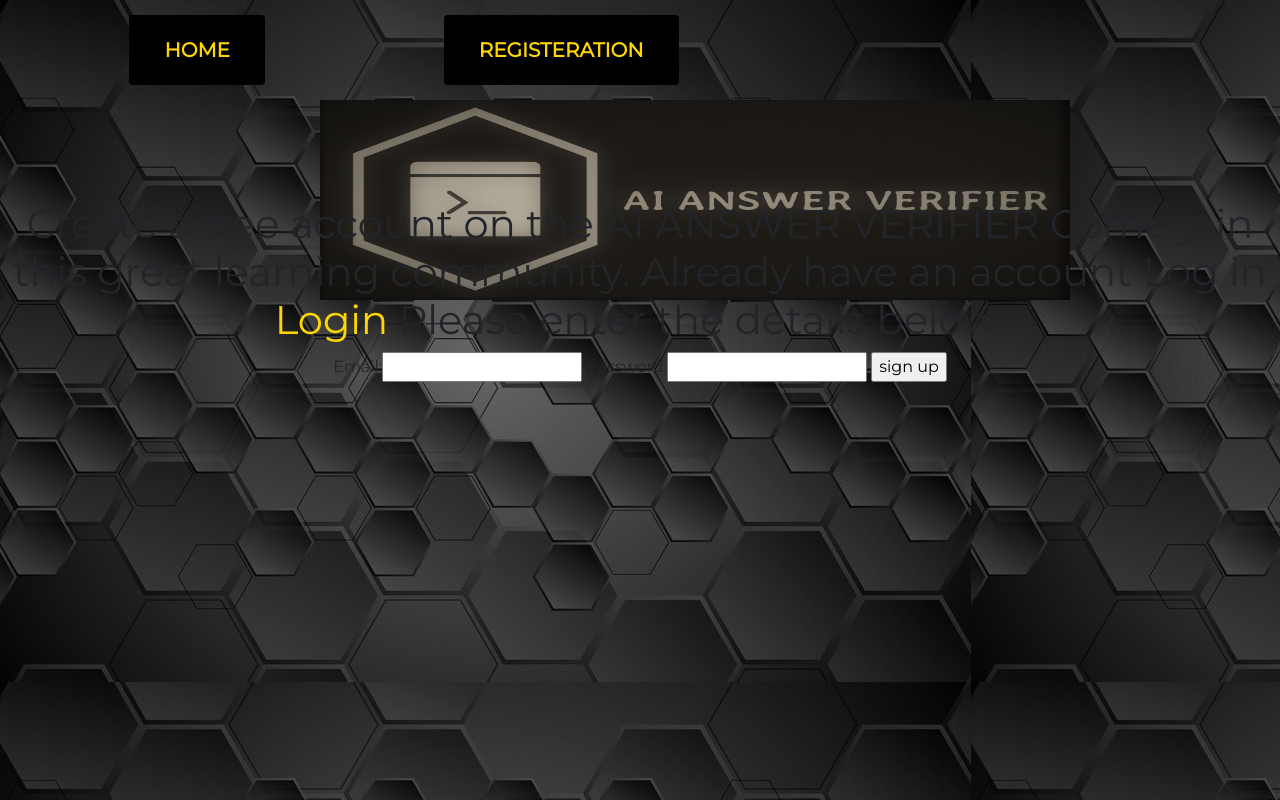
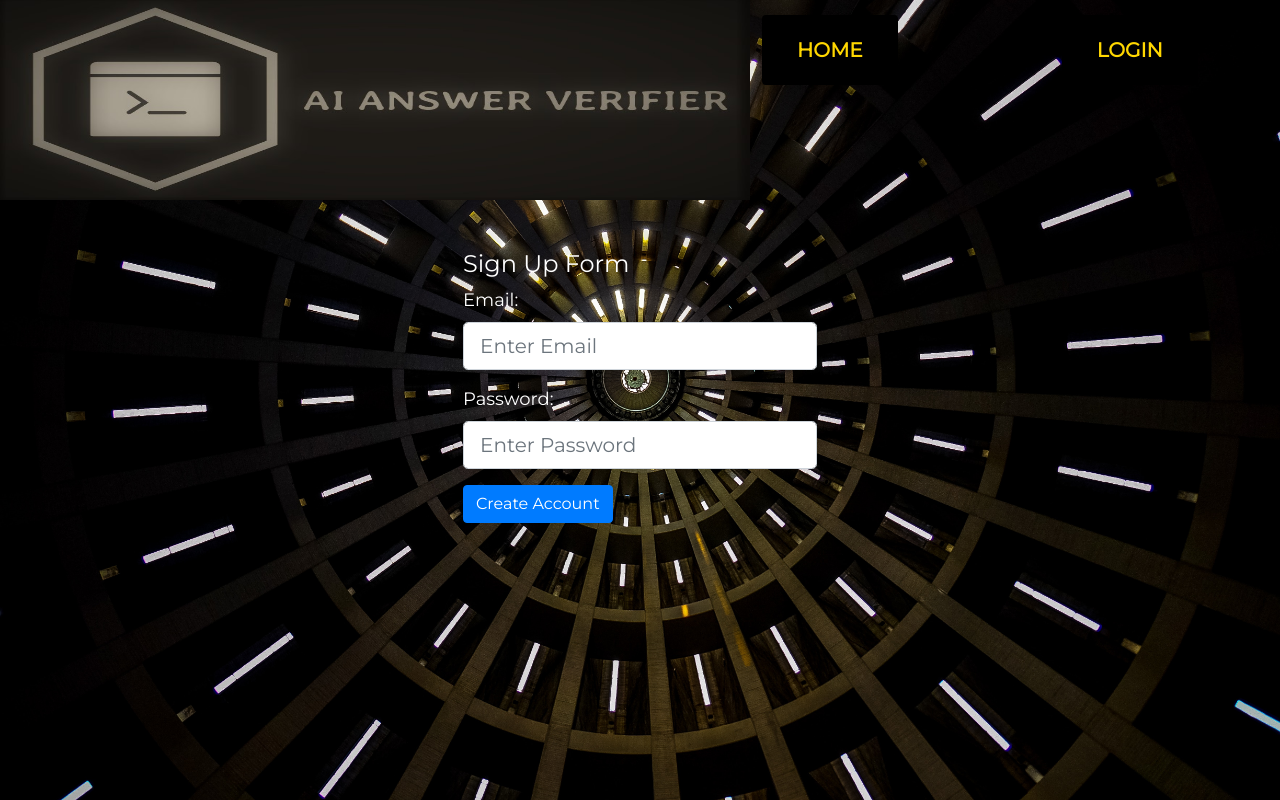
Before and after one commit to architagarwal520/AI-Answer-Verifier, a Flask app: page /register in a window 1280 px wide. Run offline with Flask 2, Linux system fonts and the light colour scheme; some libraries are stand-ins or nearby versions.

Commit message:
added login and register

```diff
--- /dev/null
+++ b/models/static/css/login.css
@@ -0,0 +1,93 @@
+*{
+    font-family: 'Montserrat', sans-serif;
+}
+
+body {
+    background-image: url("../images/tech.jpg");
+    background-repeat: no-repeat;
+    background-size: cover;
+    background-position: center ;
+   }
+
+.site-header {
+    width: 100%;
+    height: 100vh;
+    background-image: url("../images/d.jpg");
+}
+
+
+nav{
+    width: 100%; height: 100px;
+    display: flex;
+
+}
+
+.logo{
+    width: 50%;
+    height: 100px;
+}
+
+.logo img{
+    width: 750px;
+    height: 200px;
+}
+
+.menu{
+    width: 60%; height: 100px;
+
+}
+
+.menu ul{
+    width: 100%;
+    height: 100px;
+    display: flex;
+    flex-direction: row;
+    justify-content: space-around;
+    align-items:  center;
+}
+
+.menu ul li{
+    list-style: none;
+    font-size: 20px;
+    text-transform: uppercase;
+    padding-top: 40px;
+    padding-right: 20px;
+    font-weight: 600;
+    text-decoration: none;
+    background: black;
+    border-radius: 4px 4px 4px 4px;
+    padding: 20px 35px ;
+}
+
+.menu ul li:hover{
+      background: linear-gradient(57deg, #1E4D92, #00C6A7 );
+    }
+
+section{ display: flex;  }
+
+.leftside { width:20% ; height: 200px;}
+.leftside img{ padding-top: 90px; padding-right: 170%; height: 300%; width: 1300px;}
+
+.rightside{  width: 80%; height: 300px; color: white; text-align: center; margin-top: 50px; padding: 40px;}
+
+.rightside h1{ text-align: center;
+    color: #ffffff;
+    font-size: 50px;
+    font-weight: 900;
+    text-transform: uppercase;
+    font-family: "Times New Roman", Times, serif;
+    font-style: italic;
+    padding-left: 260px;}
+
+
+.rightside p {
+    font-size: 1.1rem; padding: 30px 0; padding-left: 300px; text-align: center; font-family: 'Montserrat', sans-serif;}
+
+h4{
+    color:white;
+}
+
+label{
+    color:white;
+    font-size: large;
+}
--- a/models/templates/register.html
+++ b/models/templates/register.html
@@ -2,38 +2,39 @@
 <head>
     <meta charset="utf-8">
     <link rel="stylesheet" href="https://stackpath.bootstrapcdn.com/bootstrap/4.5.0/css/bootstrap.min.css" integrity="sha384-9aIt2nRpC12Uk9gS9baDl411NQApFmC26EwAOH8WgZl5MYYxFfc+NcPb1dKGj7Sk" crossorigin="anonymous">
-    <link rel="stylesheet" type="text/css" href="{{url_for('static',filename='css/style.css')}}">
+    <link rel="stylesheet" type="text/css" href="{{url_for('static',filename='css/login.css')}}">
     <link href="https://fonts.googleapis.com/css?family=Montserrat" rel="stylesheet">
     <title>Sign up</title>
 </head>
 
 <body>
     <nav>
-
+        <div class="logo">
+          <a href="{{url_for('home')}}"><img src="{{url_for('static',filename='images/ll.jpg')}}" alt="AI ANSWER VERIFIER"></a>
+        </div>
         <div class="menu">
          <ul>
           <li><a href="{{url_for('home')}}" style="color:gold">Home</a></li>
-          <li><a href="register.html" style="color:gold">Registeration</a></li>
+          <li><a href="{{url_for('login')}}" style="color:gold">Login</a></li>
          </ul>
         </div>
       </nav>
-      <center>
-        <div class="logo">
-            <a href="{{url_for('home')}}"><img src="{{url_for('static',filename='images/ll.jpg')}}" alt="AI ANSWER VERIFIER"></a>
-          </div>
-          <h1>
-              Create a free account on the AI ANSWER VERIFIER
-              Come join this great learning community. Already have an account Log in <a href="{{url_for('login')}}" style="color:gold">Login</a>
-          Please enter the details below.
-            </h1>
-      </center>
-<center>
+<div class="container" style="width: 30%;margin:150px auto;">
+    <h4>Sign Up Form</h4>
 <form method='post' action="">
-    Email:<input type="text" name="e">
-    Password:<input type="password" name="p">
-    <input type="submit" value="sign up">
+<div class="form-group">
+  <div class="form-group">
+    <label for="email">Email:</label>
+    <input type="text" name="e" class="form-control form-control-lg" id="email" placeholder="Enter Email">
+  </div>
+  <div class="form-group">
+    <label for="pass">Password:</label>
+    <input type="password" name="p" class="form-control form-control-lg" id="pass" placeholder="Enter Password">
+  </div>
+  <input type="submit" class="btn btn-primary" value="Create Account">
+</div>
 </form>
-</center>
+</div>
 <body>
 
 </html>
```
Also changed, not shown: models/templates/login.html (+18 -11 lines), models/static/images/tech.jpg (added).
